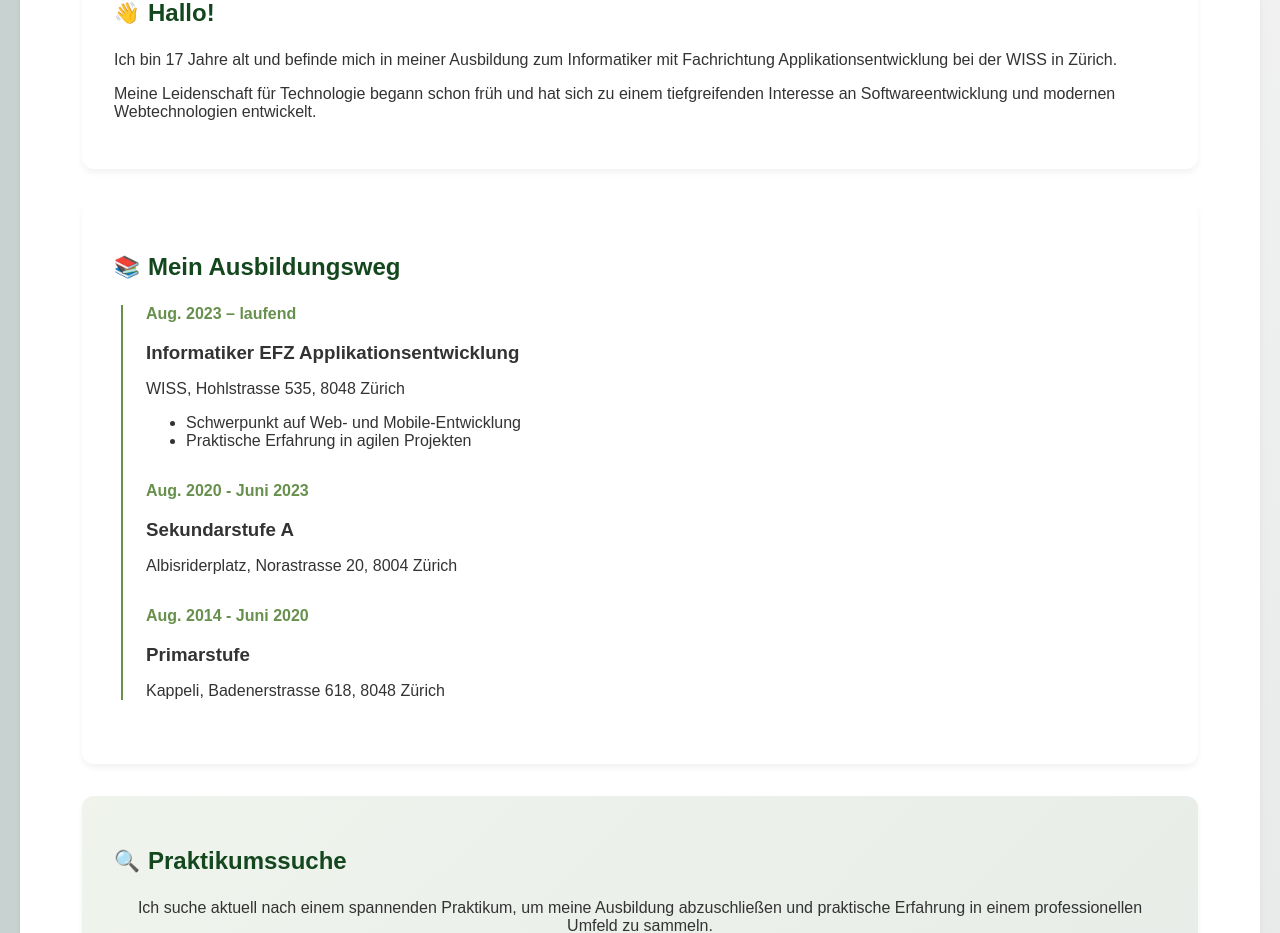
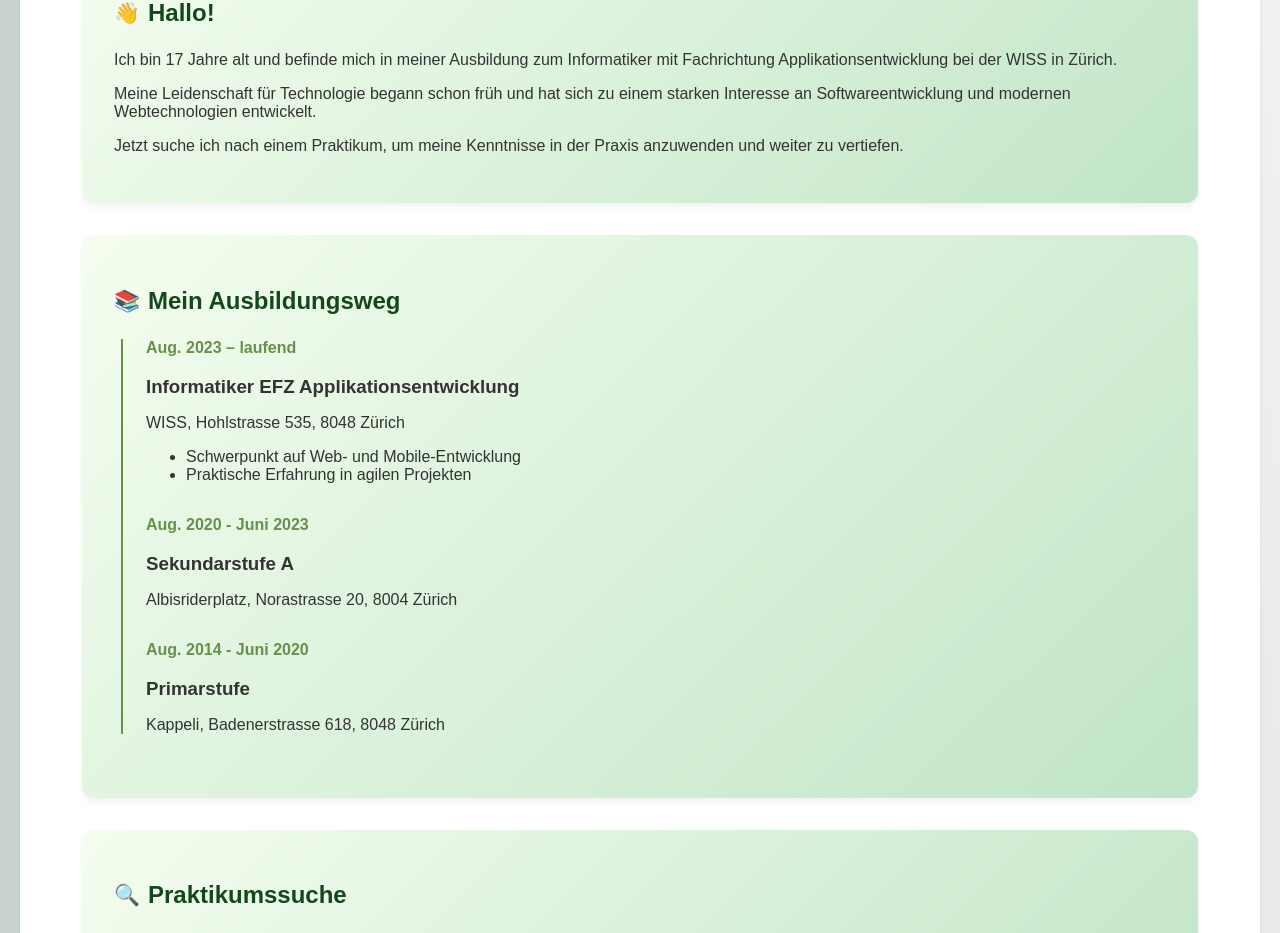
Before and after one commit to LorenoWiss/LorenoBiffiWebseite, a Vue app in the folder Bewerbungswebseite/: page /ueber-mich in a window 1280 px wide. Shown: the part 657-1590 px from the top of the page. Built offline with nearby package versions, Linux system fonts and the light colour scheme.

Commit message:
Schreibfehler korrigiert +mehr text

```diff
--- a/Bewerbungswebseite/src/components/DreiDProjekte.vue
+++ b/Bewerbungswebseite/src/components/DreiDProjekte.vue
@@ -5,7 +5,8 @@
       <h1 class="page-title">3D-Projekte</h1>
       <p class="info-text">
         Die 3D-Projekte auf dieser Seite sind aktuell noch in Arbeit. Bitte schauen Sie später
-        wieder vorbei!
+        wieder vorbei! <br />
+        Hier ist ein kleiner Einblick in meine Fähigkeiten im Bereich 3D-Design:
       </p>
       <video
         autoplay
@@ -14,7 +15,8 @@
         playsinline
         :src="videoSource"
         class="video-player"
-        style="max-width: 100%; border-radius: 8px">
+        style="max-width: 100%; border-radius: 8px"
+      >
         Ihr Browser unterstützt das Video-Tag nicht.
       </video>
     </div>
@@ -23,7 +25,6 @@
 
 <script>
 import videoSource from '@/assets/ShaderTest.mp4'
-
 
 export default {
   name: '3DProjekte',
@@ -41,14 +42,10 @@ export default {
 
   data() {
     return {
-      videoSource: videoSource
+      videoSource: videoSource,
     }
-  }
-
+  },
 }
-
-
-
 </script>
 
 <style scoped>
--- a/Bewerbungswebseite/src/components/Einleitung.vue
+++ b/Bewerbungswebseite/src/components/Einleitung.vue
@@ -4,10 +4,10 @@
       <div class="intro-content">
         <h1>Mein Name ist <span class="highlight">Loreno Biffi</span></h1>
         <h2>
-          Ich bin gerade in Ausbildung zum Informatiker, als Applikationsentwickeler bei der WISS in
+          Ich bin gerade in Ausbildung zum Informatiker, als Applikationsentwickler bei der WISS in
           Zürich.
         </h2>
-        <p class="intro-text">Und suche nach einem Praktikum, um meine Lehre abzuschliessen.</p>
+        <p class="intro-text">Ich suche nach einem Praktikum, um meine Lehre abzuschliessen.</p>
         <router-link to="/ueber-mich" class="cta-button">Mehr über mich</router-link>
       </div>
       <img src="@/assets/profile.png" alt="Profilbild" class="profile-image" />
--- a/Bewerbungswebseite/src/components/Kontakt.vue
+++ b/Bewerbungswebseite/src/components/Kontakt.vue
@@ -6,6 +6,10 @@
     <a href="https://github.com/LorenoWiss" target="_blank" class="github-link">
       <font-awesome-icon :icon="['fab', 'github']" /> GitHub
     </a>
+    <p>
+      Ich arbeite im Moment noch an einem Kontaktformular. Bitte kontaktieren Sie mich direkt per
+      E-Mail.
+    </p>
   </section>
 </template>
 
@@ -19,15 +23,15 @@ library.add(faGithub)
 export default {
   name: 'ContactForm',
   components: {
-    FontAwesomeIcon
+    FontAwesomeIcon,
   },
   data() {
     return {
       form: {
         name: '',
         email: '',
-        message: ''
-      }
+        message: '',
+      },
     }
   },
   methods: {
@@ -35,14 +39,15 @@ export default {
       console.log('Formular gesendet:', this.form)
       alert('Vielen Dank für deine Nachricht!')
       this.form = { name: '', email: '', message: '' }
-    }
-  }
+    },
+  },
 }
 </script>
 
 <style scoped>
 .contact-section {
-  padding: 2rem;
+  padding-top: 2rem;
+  padding-bottom: 0.5rem;
   max-width: 800px;
   margin: 0 auto;
   text-align: center;
@@ -60,7 +65,8 @@ export default {
   flex-direction: column;
 }
 
-input, textarea {
+input,
+textarea {
   padding: 0.5rem;
   border: 1px solid #ddd;
   border-radius: 4px;
@@ -83,13 +89,11 @@ button:hover {
   background-color: #1a252f;
 }
 
-
 .github-link {
   display: inline-flex;
   align-items: center;
   gap: 8px;
 }
-
 
 .github-link {
   display: inline-flex;
--- a/Bewerbungswebseite/src/components/UeberMich.vue
+++ b/Bewerbungswebseite/src/components/UeberMich.vue
@@ -22,8 +22,12 @@
             Fachrichtung Applikationsentwicklung bei der WISS in Zürich.
           </p>
           <p>
-            Meine Leidenschaft für Technologie begann schon früh und hat sich zu einem
-            tiefgreifenden Interesse an Softwareentwicklung und modernen Webtechnologien entwickelt.
+            Meine Leidenschaft für Technologie begann schon früh und hat sich zu einem starken
+            Interesse an Softwareentwicklung und modernen Webtechnologien entwickelt.
+          </p>
+          <p>
+            Jetzt suche ich nach einem Praktikum, um meine Kenntnisse in der Praxis anzuwenden und
+            weiter zu vertiefen.
           </p>
         </section>
 
@@ -63,7 +67,7 @@
         <section class="cta-card">
           <h2><span class="icon">🔍</span> Praktikumssuche</h2>
           <p>
-            Ich suche aktuell nach einem spannenden Praktikum, um meine Ausbildung abzuschließen und
+            Ich suche aktuell nach einem passendem Praktikum, um meine Ausbildung abzuschließen und
             praktische Erfahrung in einem professionellen Umfeld zu sammeln.
           </p>
           <router-link to="/#kontakt" class="cta-button">Kontakt aufnehmen</router-link>
@@ -182,6 +186,7 @@ h2 {
 .timeline-card,
 .cta-card {
   margin-bottom: 2rem;
+  background: linear-gradient(135deg, rgba(153, 241, 94, 0.1), rgba(0, 148, 30, 0.247));
 }
 
 .timeline {
@@ -216,7 +221,7 @@ h2 {
 }
 
 .cta-card {
-  background: linear-gradient(135deg, rgba(104, 144, 77, 0.1), rgba(20, 71, 30, 0.1));
+  background: linear-gradient(135deg, rgba(153, 241, 94, 0.1), rgba(0, 148, 30, 0.247));
   text-align: center;
 }
 
--- a/Bewerbungswebseite/src/router/index.js
+++ b/Bewerbungswebseite/src/router/index.js
@@ -30,6 +30,11 @@ const routes = [
     path: '/sprachen',
     component: Sprachen,
     meta: { title: 'Sprachen', scrollToTop: true },
+  },
+  {
+    path: '/kontakt',
+    name: 'Kontakt',
+    component: () => import('../components/Kontakt.vue'),
   },
 ]
 
```
